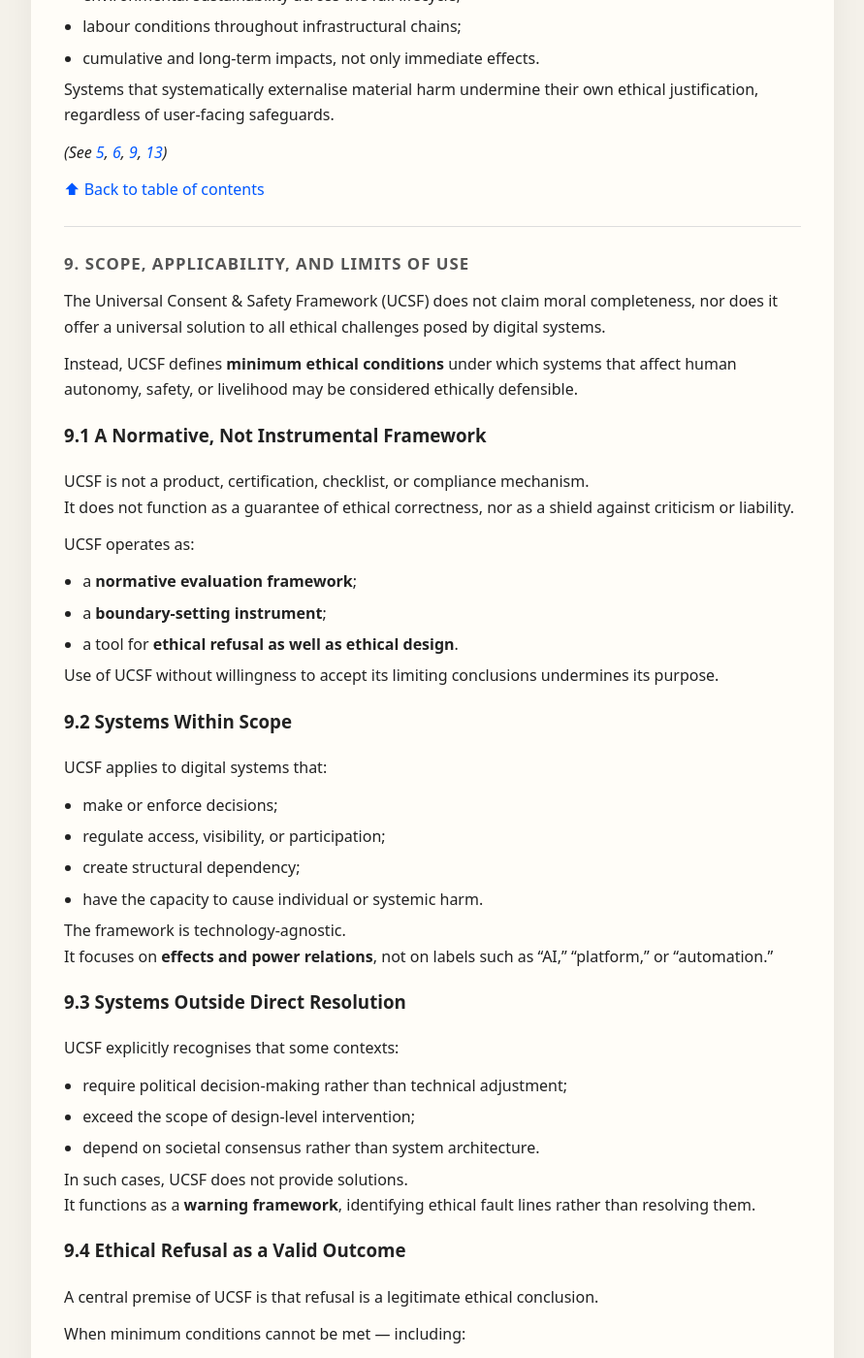
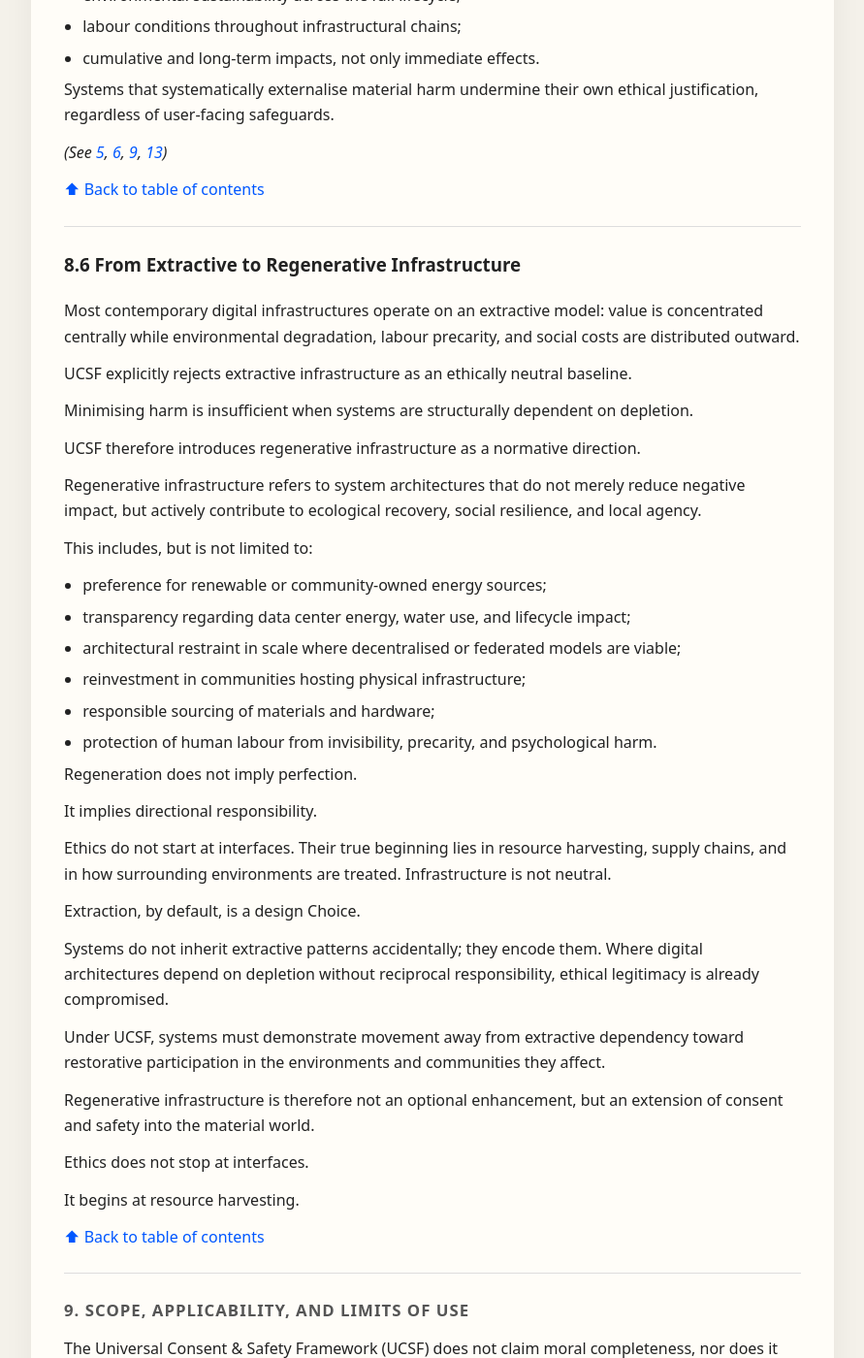
Before and after one commit to MartijnBruzzese/ModelHaven-Studio, a Jekyll site: the page built from WHITE_PAPERS/EN/UCSF_WHITE_PAPER_EN_v1.0.md, in a window 1280 px wide and 1400 px high, scrolled down 18044 px. Shown: the whole window at 97% size, without its empty margins (194-1085 px from the left). Built offline with Jekyll 4.4.1, drawn with Linux system fonts in a browser that asks for light colours.

Commit message:
Update UCSF_WHITE_PAPER_EN_v1.0.md

```diff
--- a/WHITE_PAPERS/EN/UCSF_WHITE_PAPER_EN_v1.0.md
+++ b/WHITE_PAPERS/EN/UCSF_WHITE_PAPER_EN_v1.0.md
@@ -637,6 +637,49 @@
 
 ---
 
+### 8.6 From Extractive to Regenerative Infrastructure
+
+Most contemporary digital infrastructures operate on an extractive model: value is concentrated centrally while environmental degradation, labour precarity, and social costs are distributed outward.
+
+UCSF explicitly rejects extractive infrastructure as an ethically neutral baseline.
+
+Minimising harm is insufficient when systems are structurally dependent on depletion.
+
+UCSF therefore introduces regenerative infrastructure as a normative direction.
+
+Regenerative infrastructure refers to system architectures that do not merely reduce negative impact, but actively contribute to ecological recovery, social resilience, and local agency.
+
+This includes, but is not limited to:
+
+- preference for renewable or community-owned energy sources;
+- transparency regarding data center energy, water use, and lifecycle impact;
+- architectural restraint in scale where decentralised or federated models are viable;
+- reinvestment in communities hosting physical infrastructure;
+- responsible sourcing of materials and hardware;
+- protection of human labour from invisibility, precarity, and psychological harm.
+
+Regeneration does not imply perfection.
+
+It implies directional responsibility.
+
+Ethics do not start at interfaces. Their true beginning lies in resource harvesting, supply chains, and in how surrounding environments are treated. Infrastructure is not neutral.
+
+Extraction, by default, is a design Choice.
+
+Systems do not inherit extractive patterns accidentally; they encode them. Where digital architectures depend on depletion without reciprocal responsibility, ethical legitimacy is already compromised.
+
+Under UCSF, systems must demonstrate movement away from extractive dependency toward restorative participation in the environments and communities they affect.
+
+Regenerative infrastructure is therefore not an optional enhancement, but an extension of consent and safety into the material world.
+
+Ethics does not stop at interfaces.
+
+It begins at resource harvesting.
+
+[⬆ Back to table of contents](#inhoudsopgave)
+
+---
+
 <a id="ch-9"></a>
 ## 9. Scope, Applicability, and Limits of Use
 
```
